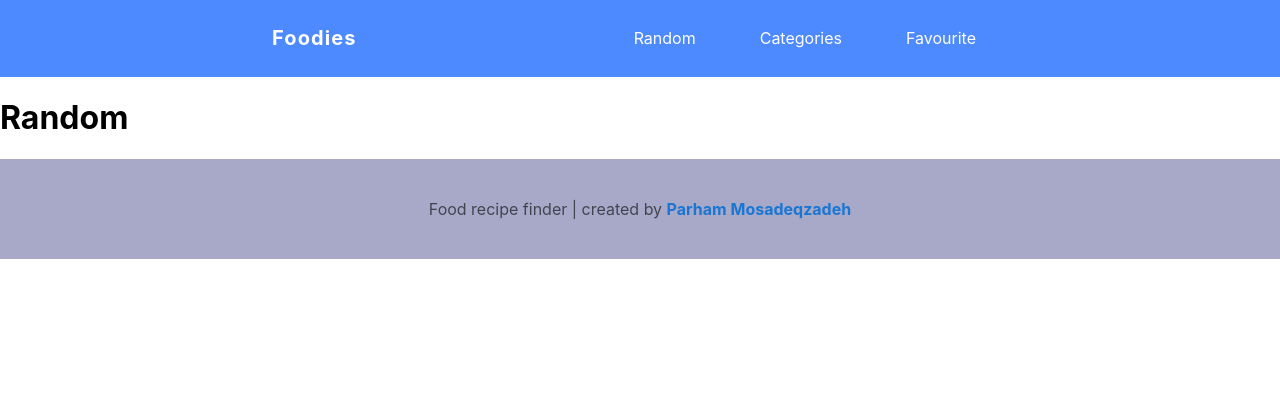
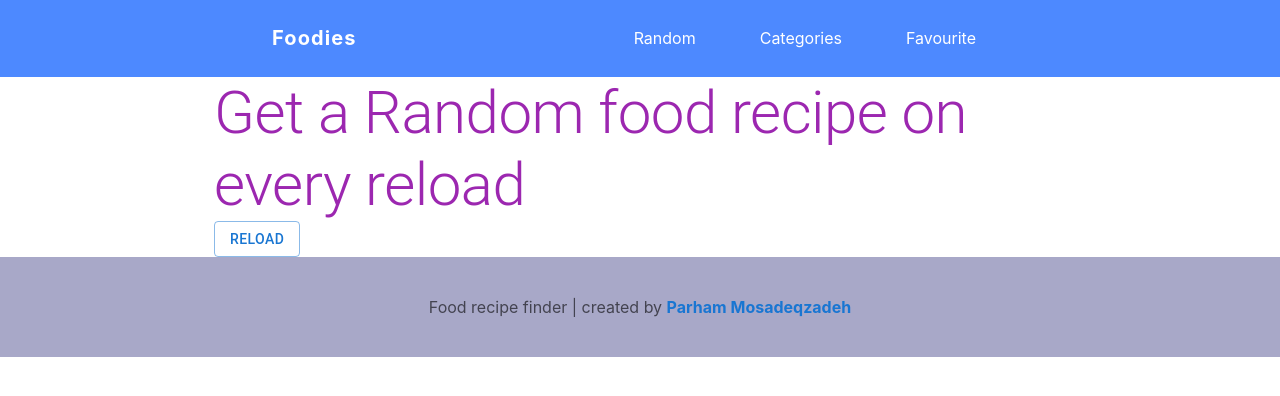
Before and after one commit to parham-mosadeq/foodies, a React (Create React App) app: page /random in a window 1280 px wide. Shown: the top 396 px of the page. Built offline with nearby package versions, Linux system fonts and the light colour scheme; no server answers.

Commit message:
random half don.

```diff
--- a/src/components/headers/Random.js
+++ b/src/components/headers/Random.js
@@ -1,10 +1,30 @@
-import React from 'react';
+import React, { useEffect, useState } from 'react';
+import { getRandomRecipe } from '../redux/random/randomActions';
+import { useSelector, useDispatch } from 'react-redux';
+import { Button, Typography } from '@mui/material';
+import { Container } from '@mui/system';
+const Random = () => {
+  const [reload, setReload] = useState(false);
+  const dispatch = useDispatch();
+  const randomMeals = useSelector(
+    (state) => state.randomState.randomRecipe.meals
+  );
 
-const Random = () => {
+  console.log(randomMeals);
+
+  useEffect(() => {
+    dispatch(getRandomRecipe());
+  }, [reload]);
+
   return (
-    <div>
-      <h1>Random</h1>
-    </div>
+    <Container maxWidth='md'>
+      <Typography variant='h2' component='p' color='secondary'>
+        Get a Random food recipe on every reload
+      </Typography>
+      <Button variant='outlined' onClick={() => setReload((prev) => !prev)}>
+        Reload
+      </Button>
+    </Container>
   );
 };
 
--- a/src/components/redux/random/randomActions.js
+++ b/src/components/redux/random/randomActions.js
@@ -24,7 +24,8 @@ const getRandomRecipe = () => {
   return (dispatch) => {
     try {
       dispatch(fetchRandomReq());
-      axios('www.themealdb.com/api/json/v1/1/random.php')
+      axios
+        .get('https://www.themealdb.com/api/json/v1/1/random.php')
         .then((resp) => {
           const randomData = resp.data;
           dispatch(fetchRandomSuccess(randomData));
--- a/src/components/redux/random/randomReducer.js
+++ b/src/components/redux/random/randomReducer.js
@@ -2,8 +2,13 @@ const initState = {
   randomRecipe: '',
 };
 
-const randomReducer = (state, action) => {
+const randomReducer = (state = initState, action) => {
   switch (action.type) {
+    case 'SUCCESS':
+      return {
+        randomRecipe: action.payload,
+      };
+
     default:
       return initState;
   }
--- a/src/components/redux/store.js
+++ b/src/components/redux/store.js
@@ -2,6 +2,7 @@ import { configureStore } from '@reduxjs/toolkit';
 import thunk from 'redux-thunk';
 // random reducer
 import randomReducer from './random/randomReducer';
+
 const store = configureStore({
   reducer: {
     randomState: randomReducer,
```
